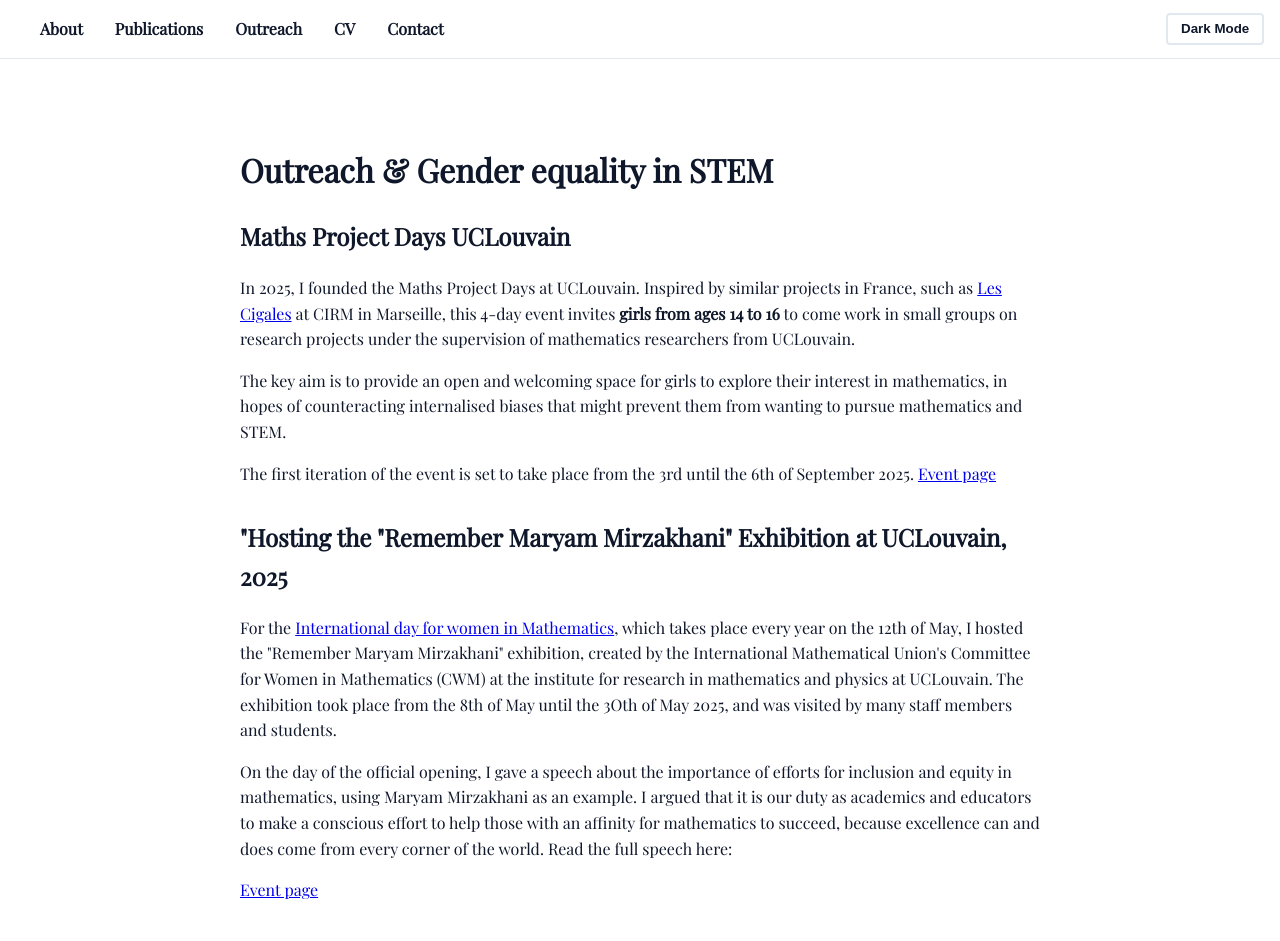
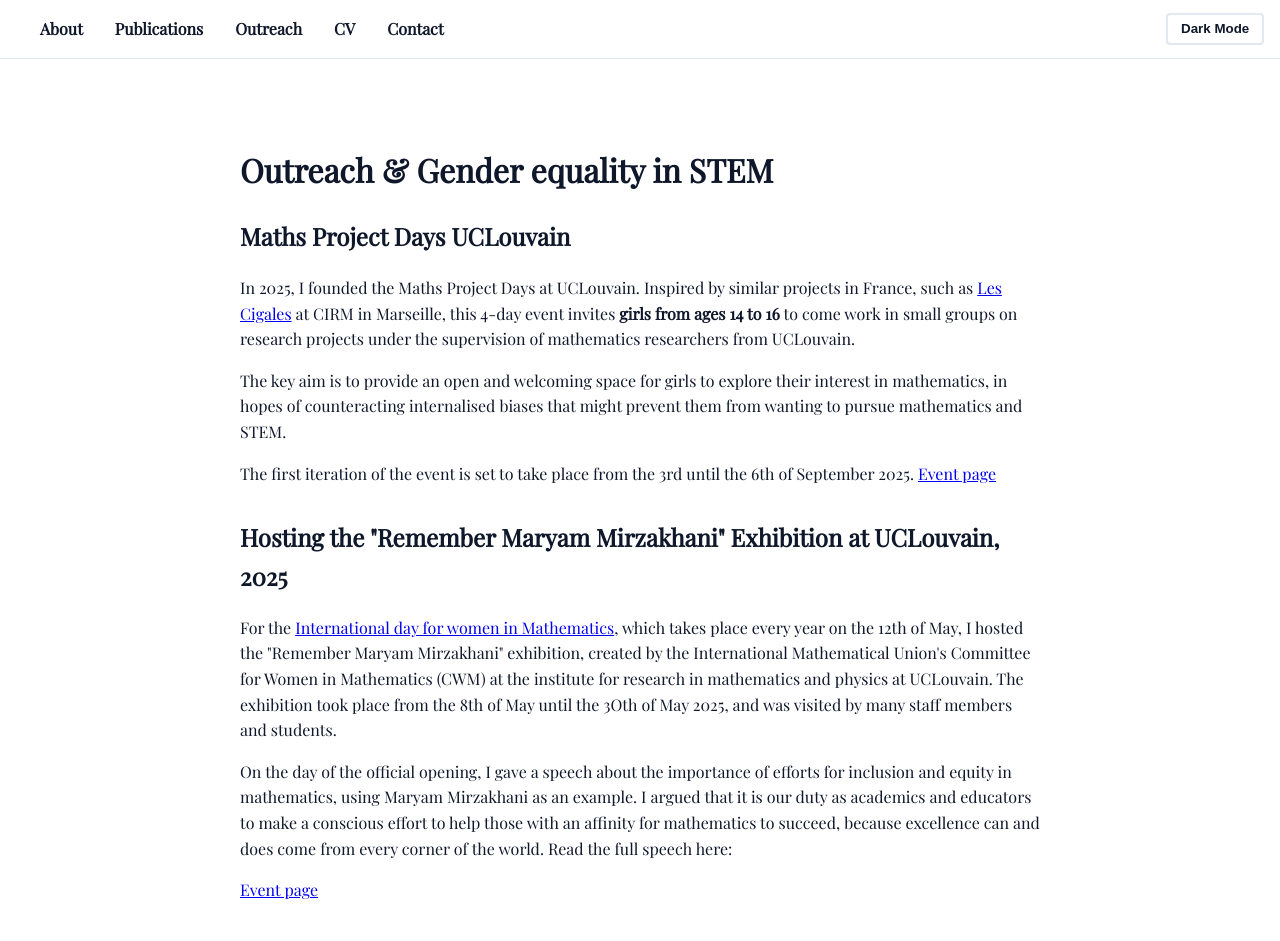
Before and after one commit to robynn-corveleyn/robynn-corveleyn.github.io, a Jekyll site: the page built from outreach/index.md, in a window 1280 px wide. Shown: the top 941 px of the page. Built offline with Jekyll 4.4.1, drawn with Linux system fonts in a browser that asks for light colours.

```diff
--- a/outreach/index.md
+++ b/outreach/index.md
@@ -19,7 +19,7 @@ description: Find out about the outreach activities Robynn has been involved in.
 
   </section>
        <section style="margin-bottom:2rem;">
-      <h2>"Hosting the "Remember Maryam Mirzakhani" Exhibition at UCLouvain, 2025</h2>
+      <h2>Hosting the "Remember Maryam Mirzakhani" Exhibition at UCLouvain, 2025</h2>
       <p> For the <a href="https://may12.womeninmaths.org" target="_blank" rel="noopener">International day for women in Mathematics</a>, which takes place every year on the 12th of May, I
         hosted the "Remember Maryam Mirzakhani" exhibition, created by the International Mathematical Union's Committee for Women in Mathematics (CWM) at the institute for research in mathematics and physics at UCLouvain. The exhibition took            place from the 8th of May until the 3Oth of May 2025, and was visited by many staff members and students.
       </p>
```
